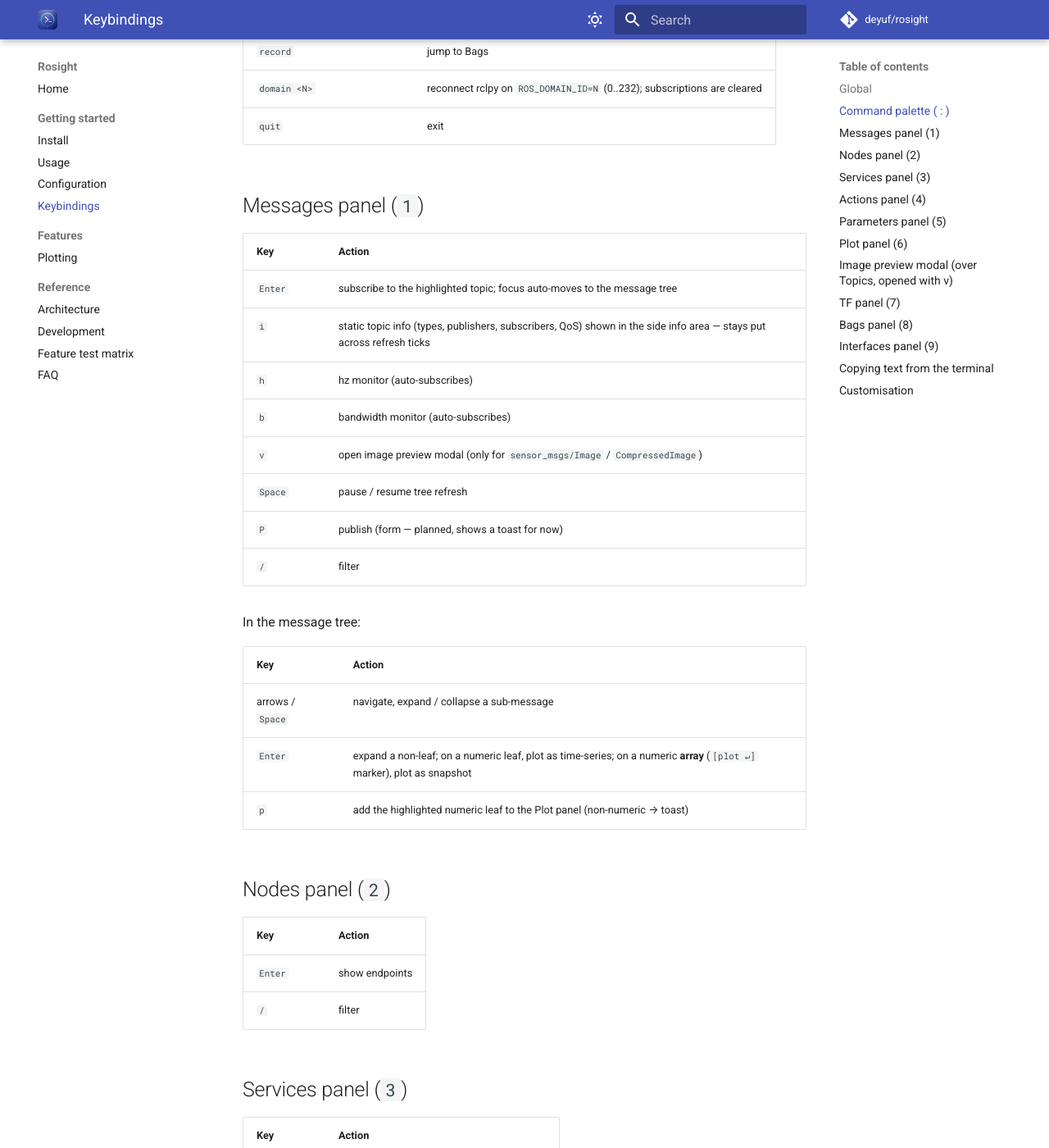
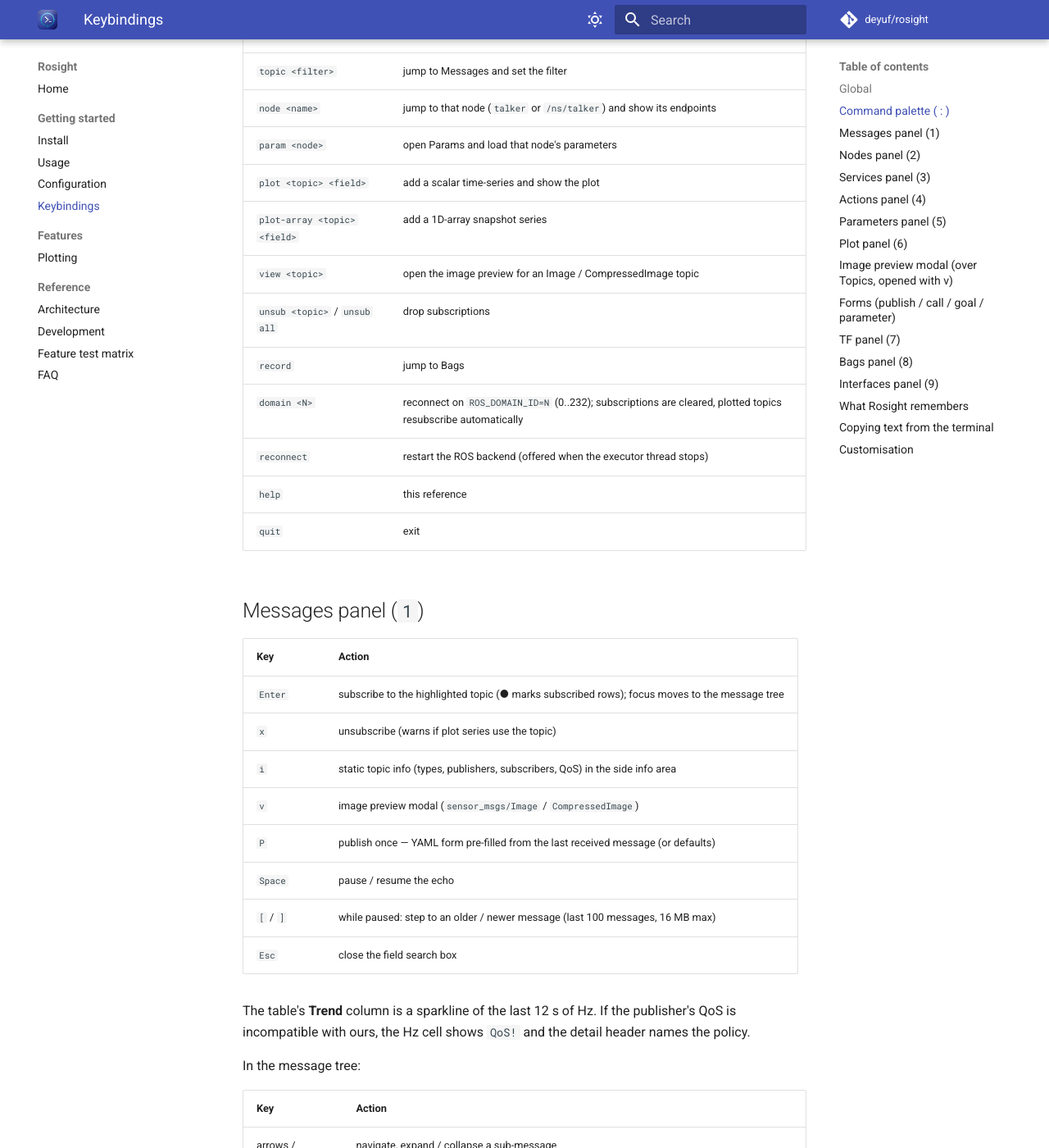
Before and after one commit to deyuf/rosight, an MkDocs documentation site: the page built from docs/keybindings.md, in a window 1280 px wide and 1400 px high, scrolled down 1026 px. Shown: the whole window at 82% size. Built offline with MkDocs 1.6.1 and Material for MkDocs 9.7.7, drawn with Linux system fonts in a browser that asks for light colours; comment, search, counter and statistics services are not loaded; some of the changed text lies outside the part shown.

Commit message:
docs: help overlay and docs match the real keymap; :node/:param work
* Rewrote the in-app help and docs/keybindings.md from the actual
  bindings: removed keys that did nothing (h, b, params s/y before they
  existed, plot p) and added everything new.
* test_help_in_sync fails when a panel binding or palette command is
  added without documenting it.
* :node <name> now selects that node and shows its endpoints; :param
  <node> loads its parameters (both only switched tabs before).
* README / usage / index / configuration docs updated (export_dir,
  bag_output_dir, state.toml, forms); typing fixes for the new workers.

Co-Authored-By: Claude Opus 5.5 <noreply@anthropic.com>
Claude-Session: https://claude.ai/code/session_0189m7ZWAn8Wfn6r1wtgUufc

```diff
--- a/docs/keybindings.md
+++ b/docs/keybindings.md
@@ -1,83 +1,106 @@
 # Keybindings
 
 Rosight ships with a vim-leaning, lazygit-style keymap. Press `?` in the
-running app for the same reference.
+running app for the same reference; a test keeps the in-app help and the
+real bindings in sync.
 
 ## Global
 
 | Key | Action |
 |-----|--------|
-| `q` / `Ctrl+C` | quit |
+| `q` / `Ctrl+C` | quit — asks for confirmation while a bag is recording or playing |
 | `?` | toggle help overlay |
 | `:` | command palette (see below) |
-| `/` | filter the focused panel |
-| `r` | refresh discovery |
+| `/` | filter the focused panel (fuzzy: `odm` matches `/odom`, several words must all match) |
+| `r` | rediscover the ROS graph immediately |
 | `Tab` / `Shift+Tab` | cycle focus across panes |
 | `1`-`9` | switch to panel 1-9 |
+| `j` / `k` / `g` / `G` | down / up / first / last in the focused table or tree (`ui.vim_keys = true`, the default) |
 | `Ctrl+P` | Textual command palette (theme picker etc.) |
 
+Panel keys take precedence over the global vim motions, so `g` in the
+Actions and Params panels keeps its panel meaning.
+
 ## Command palette ( `:` )
+
+Completion is shown as ghost text — `→` accepts it. Command names, topic
+names and plottable field paths of the topic's message type are completed.
+`↑` / `↓` walk the history (kept across restarts).
 
 | Command | Action |
 |---------|--------|
 | `topic <filter>` | jump to Messages and set the filter |
-| `plot <topic> <field>` | add a scalar time-series to the plot directly |
-| `plot-array <topic> <field>` | add a 1D-array snapshot series to the plot |
-| `view <topic>` | open the image preview modal for an Image / CompressedImage topic |
+| `node <name>` | jump to that node (`talker` or `/ns/talker`) and show its endpoints |
+| `param <node>` | open Params and load that node's parameters |
+| `plot <topic> <field>` | add a scalar time-series and show the plot |
+| `plot-array <topic> <field>` | add a 1D-array snapshot series |
+| `view <topic>` | open the image preview for an Image / CompressedImage topic |
+| `unsub <topic>` / `unsub all` | drop subscriptions |
 | `record` | jump to Bags |
-| `domain <N>` | reconnect rclpy on `ROS_DOMAIN_ID=N` (0..232); subscriptions are cleared |
+| `domain <N>` | reconnect on `ROS_DOMAIN_ID=N` (0..232); subscriptions are cleared, plotted topics resubscribe automatically |
+| `reconnect` | restart the ROS backend (offered when the executor thread stops) |
+| `help` | this reference |
 | `quit` | exit |
 
 ## Messages panel (`1`)
 
 | Key | Action |
 |-----|--------|
-| `Enter` | subscribe to the highlighted topic; focus auto-moves to the message tree |
-| `i` | static topic info (types, publishers, subscribers, QoS) shown in the side info area — stays put across refresh ticks |
-| `h` | hz monitor (auto-subscribes) |
-| `b` | bandwidth monitor (auto-subscribes) |
-| `v` | open image preview modal (only for `sensor_msgs/Image` / `CompressedImage`) |
-| `Space` | pause / resume tree refresh |
-| `P` | publish (form — planned, shows a toast for now) |
-| `/` | filter |
+| `Enter` | subscribe to the highlighted topic (● marks subscribed rows); focus moves to the message tree |
+| `x` | unsubscribe (warns if plot series use the topic) |
+| `i` | static topic info (types, publishers, subscribers, QoS) in the side info area |
+| `v` | image preview modal (`sensor_msgs/Image` / `CompressedImage`) |
+| `P` | publish once — YAML form pre-filled from the last received message (or defaults) |
+| `Space` | pause / resume the echo |
+| `[` / `]` | while paused: step to an older / newer message (last 100 messages, 16 MB max) |
+| `Esc` | close the field search box |
+
+The table's **Trend** column is a sparkline of the last 12 s of Hz. If the
+publisher's QoS is incompatible with ours, the Hz cell shows `QoS!` and the
+detail header names the policy.
 
 In the message tree:
 
 | Key | Action |
 |-----|--------|
 | arrows / `Space` | navigate, expand / collapse a sub-message |
-| `Enter` | expand a non-leaf; on a numeric leaf, plot as time-series; on a numeric **array** (`[plot ↵]` marker), plot as snapshot |
-| `p` | add the highlighted numeric leaf to the Plot panel (non-numeric → toast) |
+| `Enter` | expand a non-leaf; numeric leaf → time-series plot; numeric **array** (`[plot ↵]`) → snapshot plot |
+| `p` | add the highlighted field to the plot (you stay on this tab) |
+| `/` | search fields by path; `n` / `N` jump to the next / previous match |
+| `y` / `Y` | copy the field path / value to the clipboard (OSC 52) |
+
+Values that changed since the previous message flash briefly.
 
 ## Nodes panel (`2`)
 
 | Key | Action |
 |-----|--------|
-| `Enter` | show endpoints |
-| `/` | filter |
+| `Enter` | show the node's endpoints as a tree |
+| `Enter` on an endpoint | jump to that topic / service / action |
 
 ## Services panel (`3`)
 
 | Key | Action |
 |-----|--------|
 | `Enter` | inspect |
-| `c` | call (form — planned, shows a toast for now) |
-| `/` | filter |
+| `c` | call — YAML request form (remembers your last request); the response is shown as YAML |
 
 ## Actions panel (`4`)
 
 | Key | Action |
 |-----|--------|
 | `Enter` | inspect |
-| `/` | filter |
+| `g` | send a goal — YAML form; live feedback and the final status / result in the detail pane |
+| `x` | cancel the running goal |
 
 ## Parameters panel (`5`)
 
 | Key | Action |
 |-----|--------|
 | `Enter` | load parameters for the highlighted node |
-| `g` | get value |
-| `/` | filter |
+| `g` | reload |
+| `s` | set the highlighted value (type-checked; arrays supported) |
+| `y` | copy all parameters as a ROS 2 params YAML file |
 
 ## Plot panel (`6`)
 
@@ -101,8 +124,15 @@ on the bottom (X = array index). See [plotting deep-dive](plotting.md).
 |-----|--------|
 | `Space` | pause / resume rendering (decode stays cached) |
 | `m` | cycle colormap for depth (`turbo` → `viridis` → `gray`); ignored for color/compressed |
-| `s` | save the current frame as `rosight-<topic>-<ts>.png` in cwd |
-| `q` / `Esc` | close (releases the subscription if no one else holds it) |
+| `s` | save the current frame as `rosight-<topic>-<ts>.png` in `ui.export_dir` |
+| `q` / `Esc` | close (releases the subscription if the preview created it) |
+
+## Forms (publish / call / goal / parameter)
+
+| Key | Action |
+|-----|--------|
+| `Ctrl+S` | send (invalid YAML, unknown fields or wrong types are shown inline) |
+| `Esc` | cancel |
 
 ## TF panel (`7`)
 
@@ -118,12 +148,14 @@ While idle the header lists the keys; while recording it switches to
 | Key | Action |
 |-----|--------|
 | `R` | start / stop record |
-| `p` | play |
+| `p` | play (a previous playback is stopped first) |
 | `s` | stop any running record / play |
 | `i` | bag info |
 
-The `ros2 bag` subprocess is launched with `stdin=DEVNULL` and its own session
-so keystrokes can't race between the TUI and the recorder.
+The `ros2 bag` subprocess runs in its own session with `stdin=DEVNULL`, so
+keystrokes can't race between the TUI and the recorder. Stopping sends
+SIGINT (so rosbag2 finalizes `metadata.yaml`), escalating to SIGTERM /
+SIGKILL; children are always stopped when Rosight exits.
 
 ## Interfaces panel (`9`)
 
@@ -132,11 +164,17 @@ so keystrokes can't race between the TUI and the recorder.
 | `Enter` | show definition |
 | `/` | filter |
 
+## What Rosight remembers
+
+`state.toml` (next to `config.toml`) keeps the theme, last tab, every
+panel's filter, the plot series and the command history. Plot series
+resubscribe automatically once their topics are discovered.
+
 ## Copying text from the terminal
 
-Textual captures the mouse for clicks and scrolls, so a normal mouse drag
-doesn't reach your terminal's text selection. To copy on-screen text, hold
-your terminal's **bypass modifier** while dragging:
+Use `y` / `Y` in the message tree and `y` in Params to copy through the
+terminal (OSC 52, works over SSH in most terminals). For arbitrary
+on-screen text, hold your terminal's **bypass modifier** while dragging:
 
 - GNOME Terminal / Konsole / xterm / WSL / Windows Terminal: **Shift**
 - macOS Terminal.app / iTerm2: **Option / Alt**
```
Also changed, not shown: other parts of docs/keybindings.md (+1 -1 lines), README.md (+2 -2 lines), docs/configuration.md (+16 -5 lines), docs/index.md (+2 -2 lines), docs/usage.md (+11 -5 lines), 8 other files.
